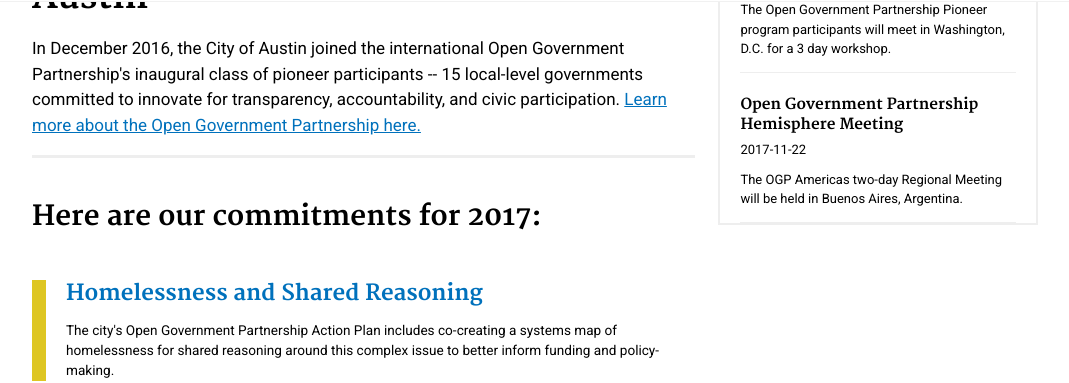
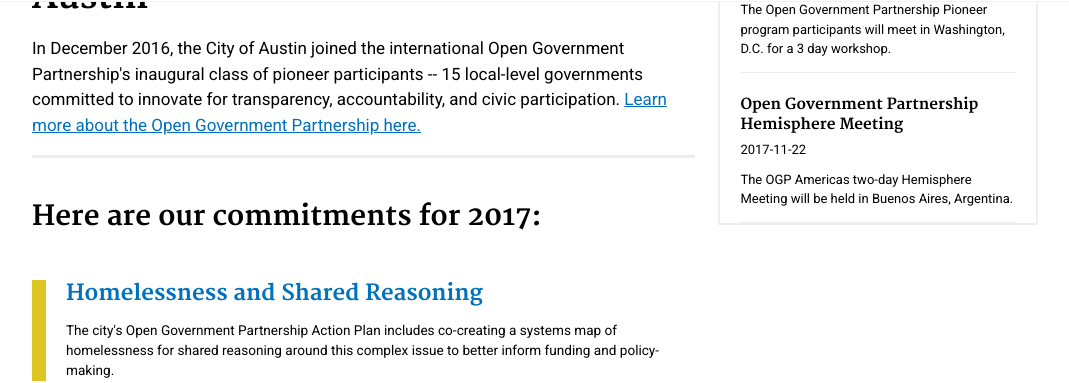
Before and after one commit to cityofaustin/opengovpartnership, a Jekyll site: the page built from index.html, in a window 1280 px wide and 900 px high, scrolled down 385 px. Shown: the part 88-471 px from the top of the window, without its empty margins (105-1174 px from the left). Built offline with Jekyll 4.4.1, drawn with Linux system fonts in a browser that asks for light colours.

Commit message:
Update events.yaml

```diff
--- a/_data/events.yaml
+++ b/_data/events.yaml
@@ -7,5 +7,5 @@
 - title: Open Government Partnership Hemisphere Meeting
   article_link:
   summary: >
-    The OGP Americas two-day Regional Meeting will be held in Buenos Aires, Argentina.
+    The OGP Americas two-day Hemisphere Meeting will be held in Buenos Aires, Argentina.
   date: 2017-11-22
```
